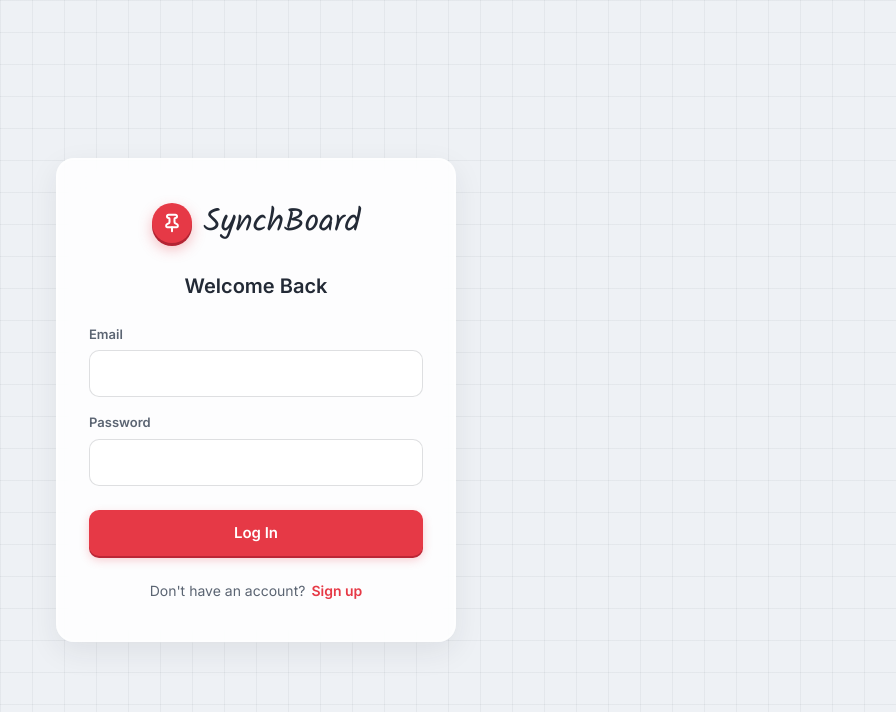
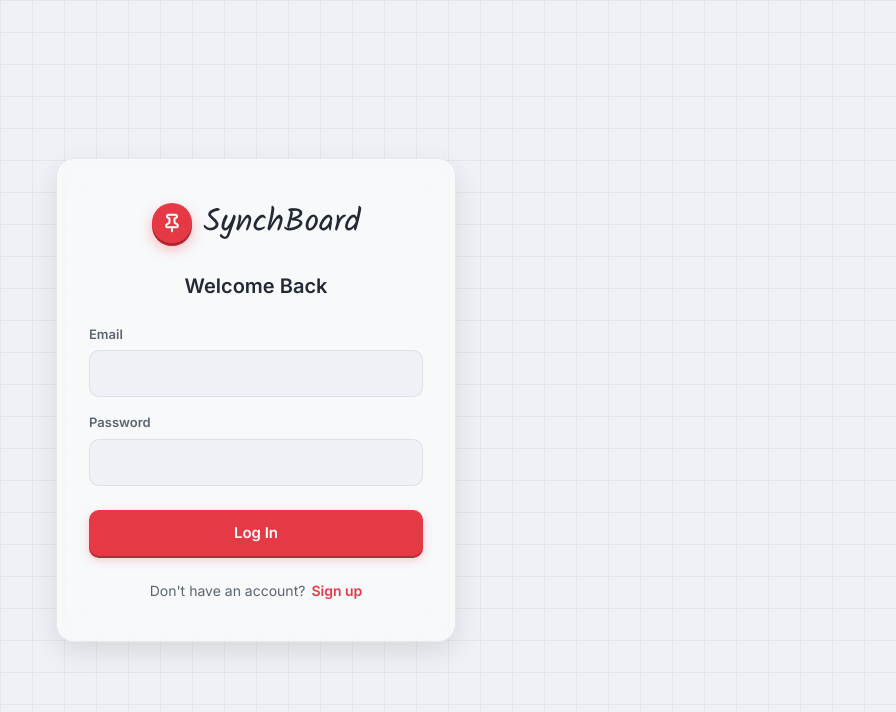
Before and after one commit to thisal-wtc/SynchBoardfinal-, a React (Vite) app in the folder frontend/: page /login in a window 1280 px wide. Shown: the top 712 px of the page, without its empty margins (384-1280 px from the left). Built offline with nearby package versions, Linux system fonts and the light colour scheme.

Commit message:
Fix auth-card dark mode styles

```diff
--- a/frontend/src/styles.css
+++ b/frontend/src/styles.css
@@ -674,15 +674,15 @@
 .auth-card {
   width: 100%;
   max-width: 400px;
-  background: rgba(255, 255, 255, 0.85);
+  background: var(--panel);
   backdrop-filter: blur(12px);
   -webkit-backdrop-filter: blur(12px);
-  border: 1px solid rgba(255, 255, 255, 0.4);
+  border: 1px solid var(--panel-border);
   border-radius: 18px;
   padding: 40px 32px;
   box-shadow:
-    0 10px 30px rgba(35, 42, 54, 0.08),
-    inset 0 0 0 1px rgba(255, 255, 255, 0.5);
+    0 10px 30px rgba(0, 0, 0, 0.1),
+    inset 0 0 0 1px rgba(255, 255, 255, 0.1);
 }
 
 .auth-brand {
@@ -730,9 +730,9 @@
   font-family: var(--font-body);
   font-size: 14px;
   padding: 12px 14px;
-  border: 1.5px solid rgba(35, 42, 54, 0.15);
+  border: 1.5px solid var(--panel-border);
   border-radius: 10px;
-  background: rgba(255, 255, 255, 0.9);
+  background: var(--board-bg);
   color: var(--ink);
   transition: border-color 0.2s, background-color 0.2s;
   outline: none;
@@ -740,7 +740,6 @@
 
 .auth-form-group input:focus {
   border-color: var(--pin-red);
-  background: #ffffff;
 }
 
 .auth-btn {
```
